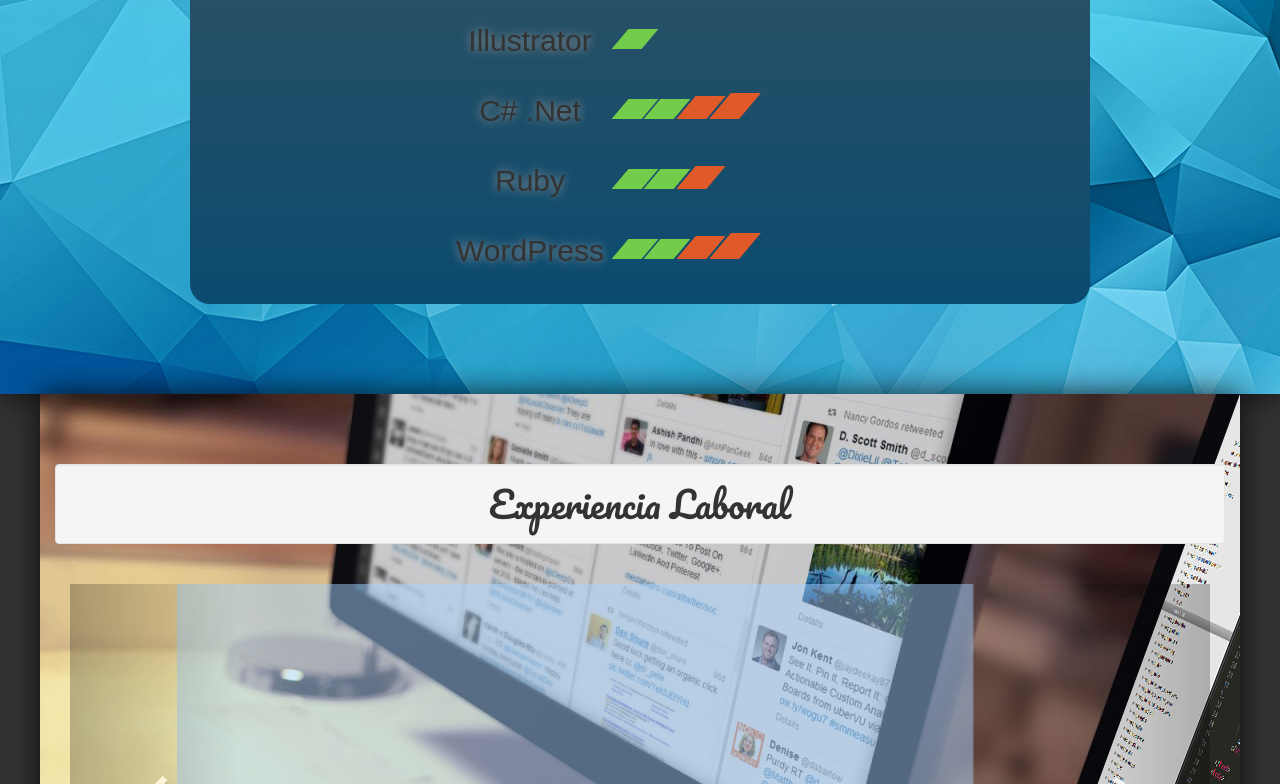
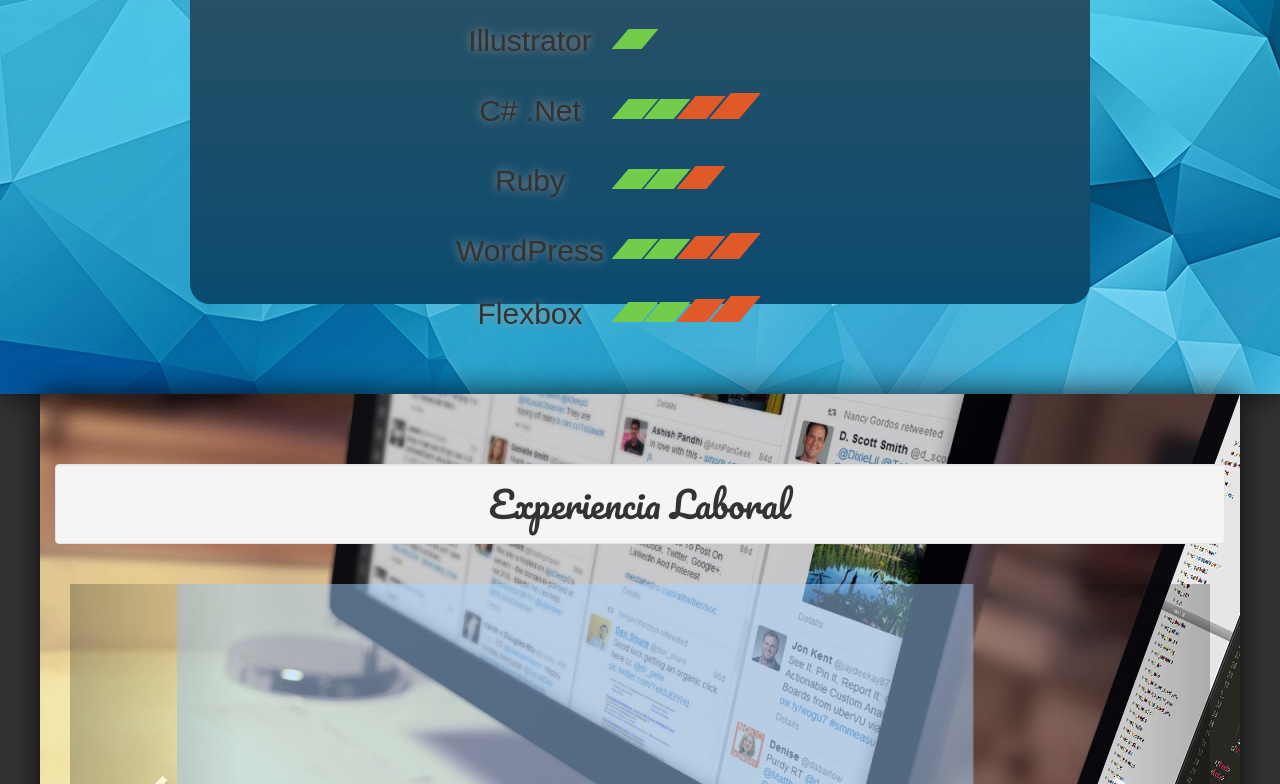
Before and after one commit to IsaacRios/CV, a plain HTML site: page index.html in a window 1280 px wide. Shown: the part 1136-1920 px from the top of the page. Drawn offline with nearby package versions, Linux system fonts and the light colour scheme.

Commit message:
agregar Flexbox a skill

```diff
--- a/index.html
+++ b/index.html
@@ -321,6 +321,17 @@
 					<div class="lv3 block"></div>
 					<div class="lv4 block"></div>
 				</div>
+				<div class="contents">
+				<div class="title">
+					<h2>Flexbox</h2>
+				</div>
+				<div class="meter">
+					<div class="lv1 block"></div>
+					<div class="lv2 block"></div>
+					<div class="lv3 block"></div>
+					<div class="lv4 block"></div>
+				</div>
+			</div>
 			</div>
 		</div>
 	</div>
```
